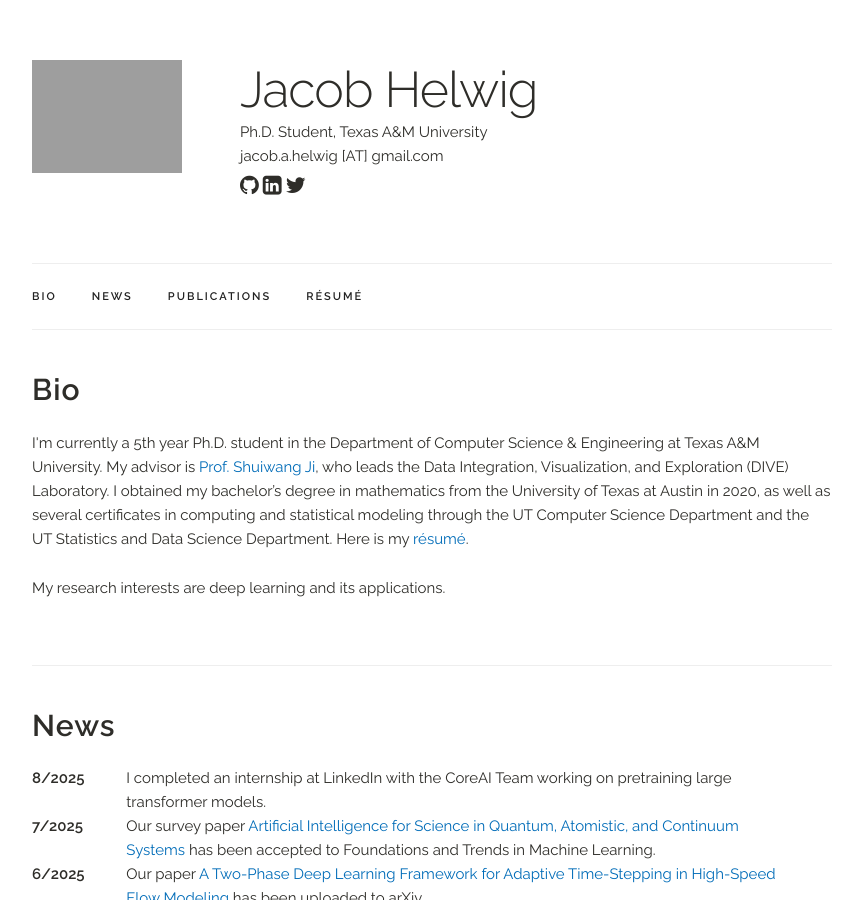
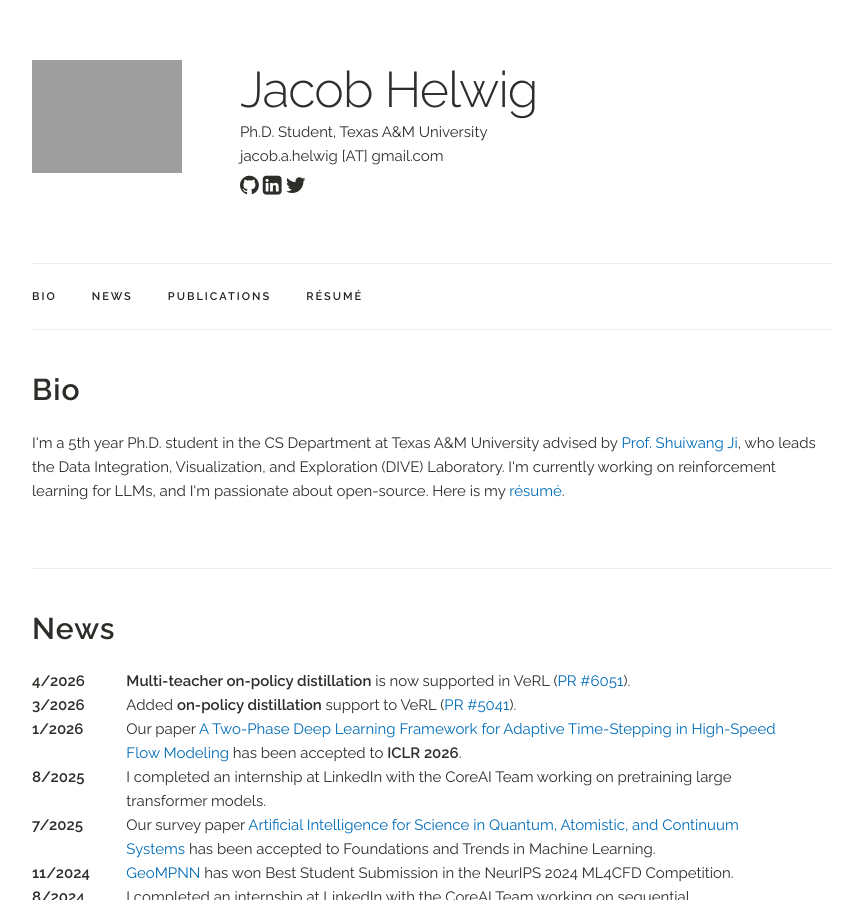
Before and after one commit to JacobHelwig/JacobHelwig.github.io, a Jekyll site: the page built from index.html, in a window 1280 px wide and 900 px high. Shown: the whole window, without its empty margins (208-1069 px from the left). Built offline with Jekyll 4.4.1, drawn with Linux system fonts in a browser that asks for light colours; a style sheet for code colours, icons or effects is not loaded; some of the changed text lies outside the part shown.

Commit message:
Update bio and news

```diff
--- a/_data/news.yaml
+++ b/_data/news.yaml
@@ -1,4 +1,13 @@
 news:
+
+- title: "<b>Multi-teacher on-policy distillation</b> is now supported in VeRL (<a href='https://github.com/verl-project/verl/pull/6051'>PR #6051</a>)."
+  date: "4/2026"
+
+- title: "Added <b>on-policy distillation</b> support to VeRL (<a href='https://github.com/verl-project/verl/pull/5041'>PR #5041</a>)."
+  date: "3/2026"
+
+- title: "Our paper <a href='https://arxiv.org/abs/2506.07969'>A Two-Phase Deep Learning Framework for Adaptive Time-Stepping in High-Speed Flow Modeling</a> has been accepted to <b>ICLR 2026</b>."
+  date: "1/2026"
 
 - title: "I completed an internship at LinkedIn with the CoreAI Team working on pretraining large transformer models."
   date: "8/2025"
@@ -6,8 +15,6 @@ news:
 - title: "Our survey paper <a href='https://www.nowpublishers.com/article/Details/MAL-115'>Artificial Intelligence for Science in Quantum, Atomistic, and Continuum Systems</a> has been accepted to Foundations and Trends in Machine Learning."
   date: "7/2025"
 
-- title: "Our paper <a href='https://arxiv.org/abs/2506.07969'>A Two-Phase Deep Learning Framework for Adaptive Time-Stepping in High-Speed Flow Modeling</a> has been uploaded to arXiv."
-  date: "6/2025"
 
 - title: "<a href='https://arxiv.org/abs/2412.09399'>GeoMPNN </a> has won Best Student Submission in the NeurIPS 2024 ML4CFD Competition."
   date: "11/2024"
--- a/index.html
+++ b/index.html
@@ -6,15 +6,17 @@ title: Home
 <div class="docs-section" id="bio">
   <h4><b>Bio</b></h4>
   <p>
-  I'm currently a 5th year Ph.D. student in the Department of Computer Science & Engineering at Texas A&M University. My advisor is
-  <a href="http://people.tamu.edu/~sji/" target="_blank">Prof. Shuiwang Ji</a>, who leads the Data Integration, Visualization, and Exploration (DIVE) Laboratory.
-  I obtained my bachelor’s degree in mathematics from the University of Texas at Austin in 2020, as well as several certificates in computing and statistical modeling
-  through the UT Computer Science Department and the UT Statistics and Data Science Department.
+  I'm a 5th year Ph.D. student in the CS Department at Texas A&M University advised by <a href="http://people.tamu.edu/~sji/" target="_blank">Prof. Shuiwang Ji</a>, who leads the Data Integration, Visualization, and Exploration (DIVE) Laboratory.
+  I'm currently working on reinforcement learning for LLMs, and I'm passionate about open-source.
+  <!-- I'm currently a 5th year Ph.D. student in the Department of Computer Science & Engineering at Texas A&M University. My advisor is
+  <a href="http://people.tamu.edu/~sji/" target="_blank">Prof. Shuiwang Ji</a>, who leads the Data Integration, Visualization, and Exploration (DIVE) Laboratory.   -->
+  <!-- I obtained my bachelor’s degree in mathematics from the University of Texas at Austin in 2020, as well as several certificates in computing and statistical modeling  -->
+  <!-- through the UT Computer Science Department and the UT Statistics and Data Science Department.  -->
   Here is my <a href={{ "/assets/resume_jacob_helwig.pdf" | prepend: site.baseurl }} target="_blank">résumé</a>.
   </p>
 
   <p>
-  My research interests are deep learning and its applications.
+  <!-- My research interests are deep learning and its applications. -->
     <!-- My research interests are deep learning and its applications. I am currently working on data-driven methods for accelerating the numerical solution of partial differential equations.   -->
   </p>
 </div>
```
